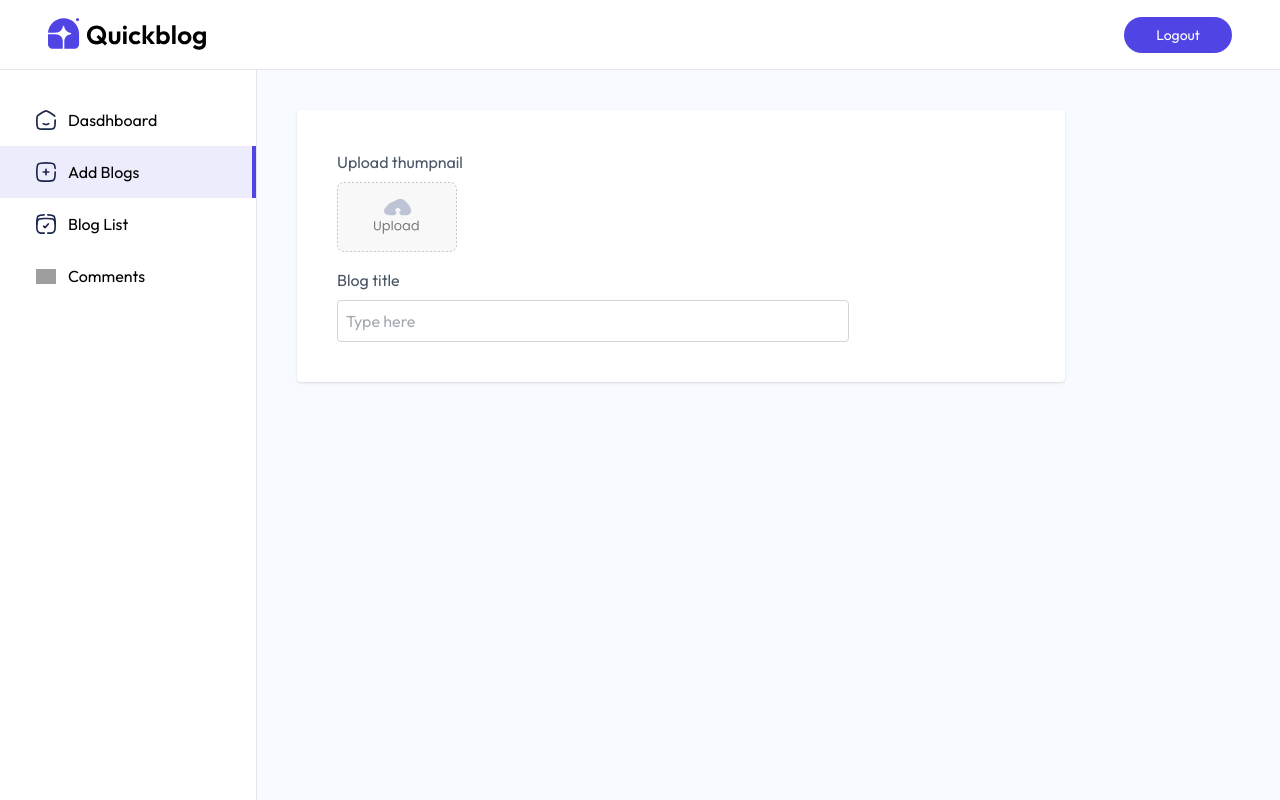
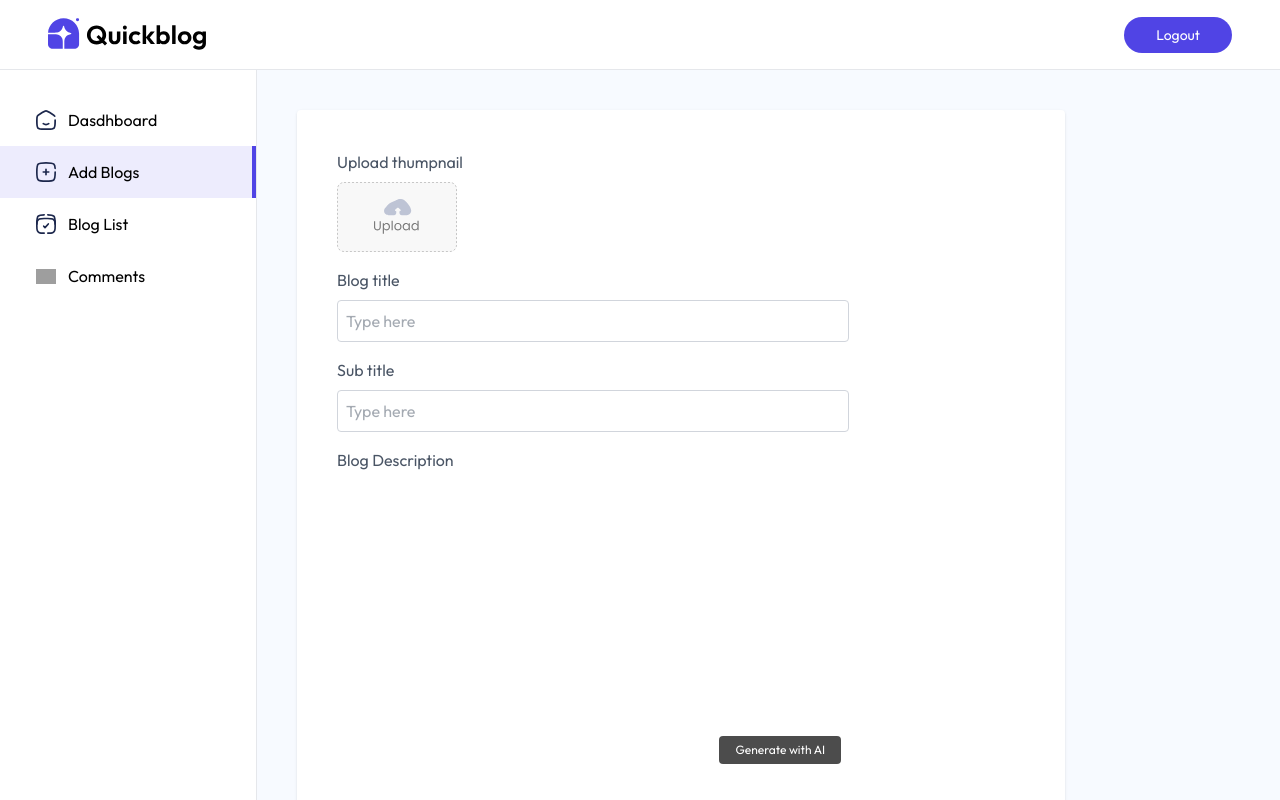
Before and after one commit to waibaBikash/MeroBlog, a React (Vite) app in the folder client/: page /admin/addBlog in a window 1280 px wide. Built offline with nearby package versions, Linux system fonts and the light colour scheme; grey boxes are pictures that could not be loaded.

Commit message:
fix: add generateContent function and update form structure in AddBlog component

```diff
--- a/client/src/pages/admin/AddBlog.jsx
+++ b/client/src/pages/admin/AddBlog.jsx
@@ -8,6 +8,10 @@
   const [subTitle, setSubTitle] = useState('');
   const [category, setCategory] = useState('Startup');
   const [isPublished, setIsPublished] = useState(false);
+
+  const generateContent = async () => {
+
+  }
 
   const onSubmmitHandler = (e) => {
     e.preventDefault();
@@ -25,6 +29,14 @@
 
          <p  className='mt-4'>Blog title</p>
          <input type="text" placeholder='Type here' required className='w-full max-w-lg mt-2 p-2 border border-gray-300 outline-none rounded ' onChange={(e)=> setTitle(e.target.value)} value={title}/>
+
+         <p  className='mt-4'>Sub title</p>
+         <input type="text" placeholder='Type here' required className='w-full max-w-lg mt-2 p-2 border border-gray-300 outline-none rounded ' onChange={(e)=> setSubTitle(e.target.value)} value={subTitle}/>
+
+         <p className='mt-4'>Blog Description</p>
+           <div className='max-w-lg h-74 pb-16 sm:pb-10 pt-2 relative'>
+              <button onClick={generateContent} type='button' className='absolute bottom-1 right-2 ml-2 text-xs text-white bg-black/70 px-4 py-1.5 rounded hover:underline cursor-pointer'>Generate with AI</button>
+           </div>
        </div>
     </form>
   )
```
